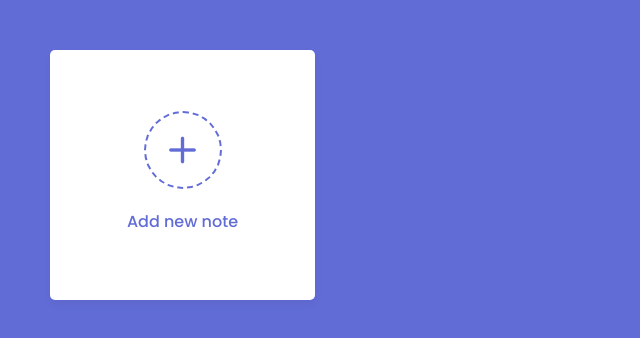
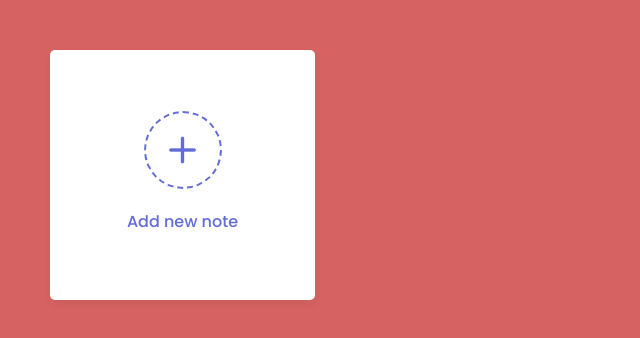
Before and after one commit to KineticDevScripts/notes_app, a plain HTML site: page index.html in a window 1280 px wide. Shown: the whole page, without its empty margins (0-640 px from the left). Drawn offline with nearby package versions, Linux system fonts and the light colour scheme.

Commit message:
Update style.css

```diff
--- a/style.css
+++ b/style.css
@@ -9,7 +9,7 @@
 }
 
 body {
-  background: #626CD6;
+  background: #d66262;
 }
 
 .wrapper {
```
